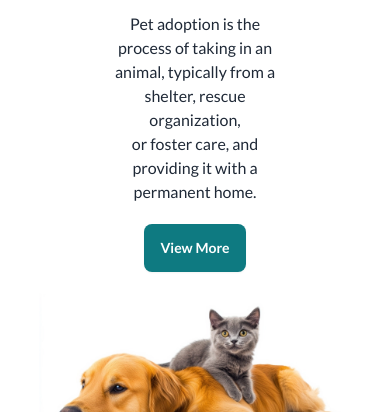
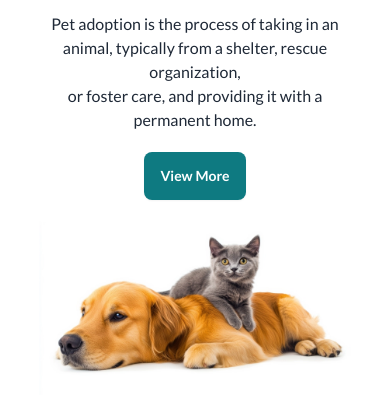
Before and after one commit to riyadhossain565/pet-adoption-platform, a plain HTML site: page index.html in a window 390 px wide. Shown: the part 326-738 px from the top of the page. Drawn offline with nearby package versions, Linux system fonts and the light colour scheme; no server answers.

Commit message:
changed margin

```diff
--- a/index.html
+++ b/index.html
@@ -84,7 +84,7 @@
             Your Path to Adoptio <br />
             Starts Here
           </h1>
-          <p class="mx-16">
+          <p class="lg:mx-16">
             Pet adoption is the process of taking in an animal, typically from a
             shelter, rescue organization, <br />
             or foster care, and providing it with a permanent home.
```
